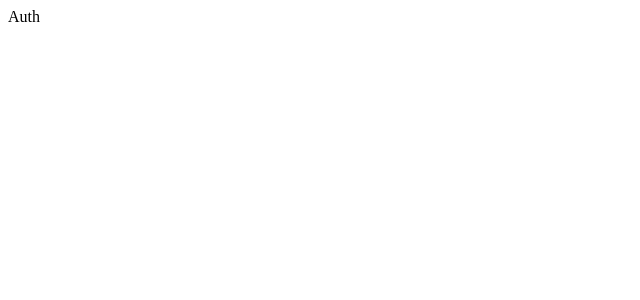
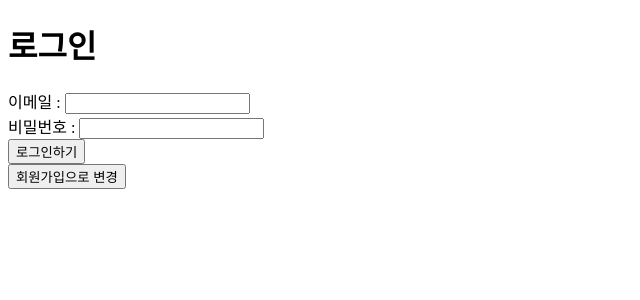
Before and after one commit to vangona/wanted-pre-onboarding-challenge-fe-1, a React (Create React App) app: page /auth in a window 1280 px wide. Shown: the top 300 px of the page, without its empty margins (0-640 px from the left). Built offline with nearby package versions, Linux system fonts and the light colour scheme.

Commit message:
Feat: Auth route Layout 구현

```diff
--- a/src/routes/Auth.tsx
+++ b/src/routes/Auth.tsx
@@ -1,10 +1,20 @@
-import React from 'react';
-import styled from 'styled-components';
-
-const Container = styled.div``;
+import React, { useState } from 'react';
+import AuthLayout from '@components/auth/AuthLayout';
+import LoginForm from '@components/auth/LoginForm';
+import RegisterForm from '@components/auth/RegisterForm';
 
 const Auth = () => {
-  return <Container>Auth</Container>;
+  const [isRegister, setIsRegister] = useState(false);
+
+  const toggleRegister = () => {
+    setIsRegister((prev) => !prev);
+  };
+
+  return (
+    <AuthLayout isRegister={isRegister} toggleIsRegister={toggleRegister}>
+      {isRegister ? <RegisterForm /> : <LoginForm />}
+    </AuthLayout>
+  );
 };
 
 export default Auth;
```
